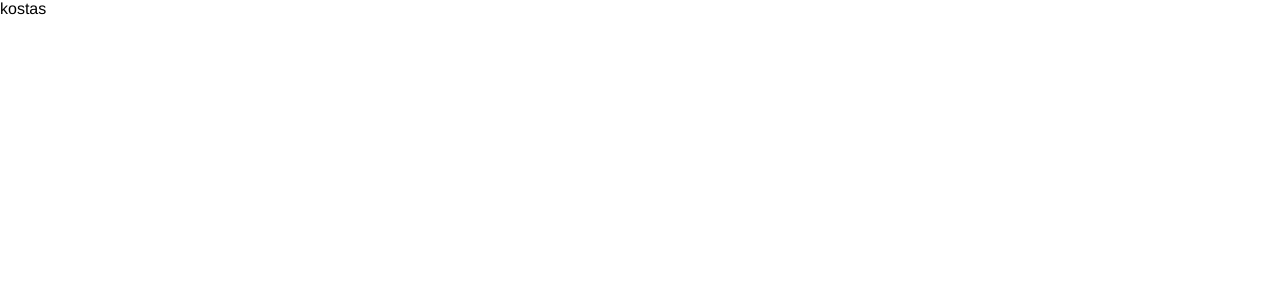
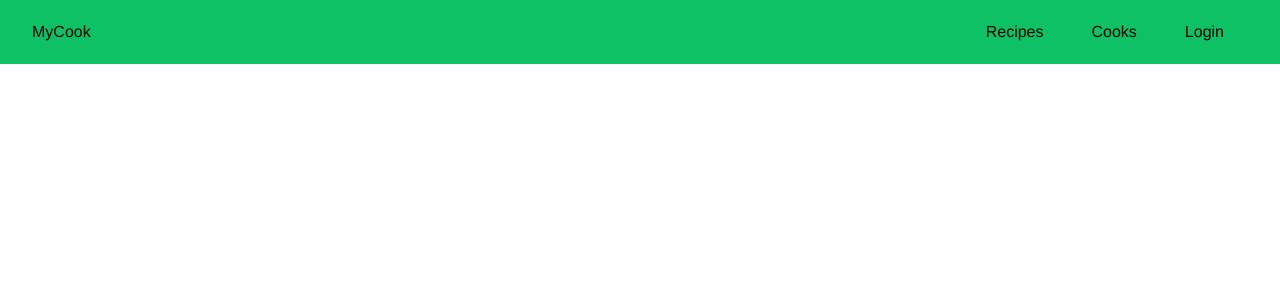
Before and after one commit to papadopan/recipes-fsnd, a React (Create React App) app in the folder ui/: page / in a window 1280 px wide. Shown: the top 300 px of the page. Built offline with nearby package versions, Linux system fonts and the light colour scheme.

Commit message:
frontend: setup menu

```diff
--- a/ui/src/components/Header/Header.js
+++ b/ui/src/components/Header/Header.js
@@ -0,0 +1,29 @@
+import React from "react";
+import PropTypes from "prop-types";
+import styled from "styled-components";
+
+import Logo from "./Logo";
+import Menu from "./Menu";
+
+const HeaderDiv = styled.div`
+  height: 4em;
+  width: 100%;
+  background: var(--color-main);
+  display: flex;
+  justify-content: space-between;
+  align-items: center;
+  padding: 0 2rem;
+`;
+
+const Header = (props) => {
+  return (
+    <HeaderDiv>
+      <Logo />
+      <Menu />
+    </HeaderDiv>
+  );
+};
+
+Header.propTypes = {};
+
+export default Header;
--- /dev/null
+++ b/ui/src/components/Header/Logo/Logo.js
@@ -0,0 +1,10 @@
+import React from "react";
+import PropTypes from "prop-types";
+
+const Logo = (props) => {
+  return <div>MyCook</div>;
+};
+
+Logo.propTypes = {};
+
+export default Logo;
--- /dev/null
+++ b/ui/src/components/Header/Logo/index.js
@@ -0,0 +1 @@
+export { default } from "./Logo";
--- /dev/null
+++ b/ui/src/components/Header/Menu/Menu.js
@@ -0,0 +1,27 @@
+import React from "react";
+import PropTypes from "prop-types";
+
+import styled from "styled-components";
+
+const List = styled.ul`
+  list-style: none;
+  display: flex;
+`;
+
+const ListItem = styled.li`
+  margin: 0 1.5em;
+`;
+
+const Menu = (props) => {
+  return (
+    <List>
+      <ListItem>Recipes</ListItem>
+      <ListItem>Cooks</ListItem>
+      <ListItem>Login</ListItem>
+    </List>
+  );
+};
+
+Menu.propTypes = {};
+
+export default Menu;
--- /dev/null
+++ b/ui/src/components/Header/Menu/index.js
@@ -0,0 +1 @@
+export { default } from "./Menu";
--- a/ui/src/components/Header/index.js
+++ b/ui/src/components/Header/index.js
@@ -0,0 +1 @@
+export { default } from "./Header";
--- a/ui/src/components/Index/App.js
+++ b/ui/src/components/Index/App.js
@@ -1,9 +1,14 @@
 import React from "react";
 import { connect } from "react-redux";
 import { loginUser } from "../../actions/auth";
+import Header from "../Header";
 
 function App({ user, login }) {
-  return <div onClick={login}>{user}</div>;
+  return (
+    <div>
+      <Header />
+    </div>
+  );
 }
 
 const mapStateToProps = (state) => ({
```
